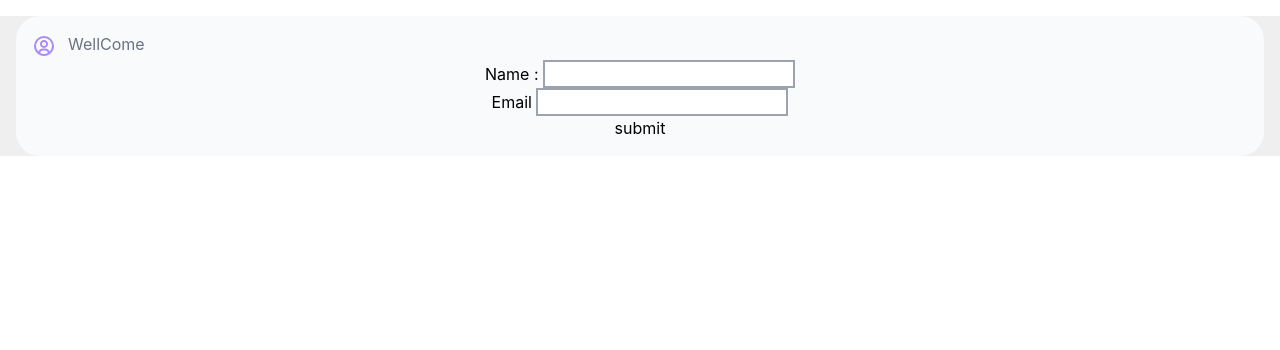
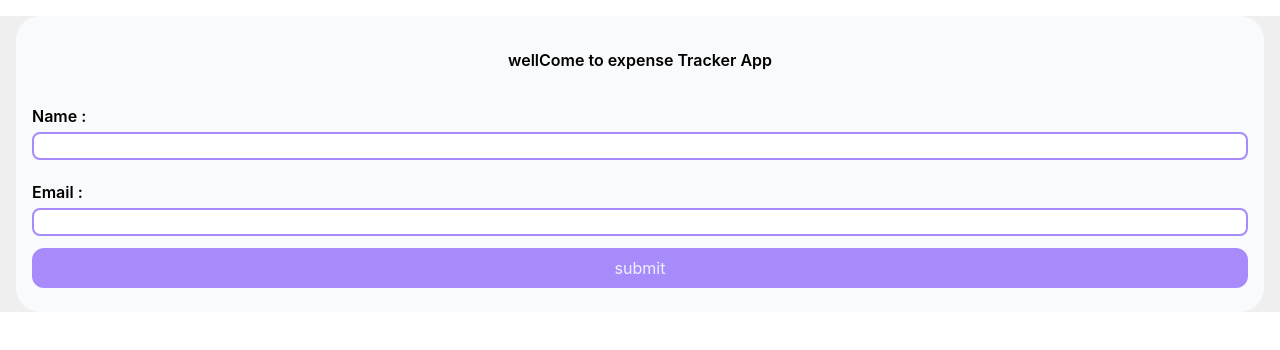
Before and after one commit to alireza921/ExpenseTracker, a React (Create React App) app: page /login in a window 1280 px wide. Shown: the top 350 px of the page. Built offline with nearby package versions, Linux system fonts and the light colour scheme.

Commit message:
updated navigation-homepage-Added addNewTransActionPage

```diff
--- a/src/App.css
+++ b/src/App.css
@@ -1,4 +1,4 @@
 .App {
-  text-align: center;
+  /* text-align: center; */
   background-color: #efefef;
 }
--- a/src/Components/navigation/navigation.js
+++ b/src/Components/navigation/navigation.js
@@ -14,8 +14,13 @@ const Navigation = () => {
   };
 
   return (
+    <section>
+      <h2 className="my-4 font-semibold text-center"> wellCome to expense Tracker App </h2>
+
       <header className='flex  justify-between items-center '>
-      <aside className='flex  justify-start items-center'>
+        <aside>
+          {auth && (
+            <div className='flex  justify-start items-center'>
               <div>
                 <BiUserCircle className='text-2xl text-violet-400 ' />
               </div>
@@ -23,6 +28,8 @@ const Navigation = () => {
                 <h3 className='text-gray-500 mb- '> WellCome </h3>
                 <p className='font-bold mb-1'>{auth.name}</p>
               </div>
+            </div>
+          )}
         </aside>
         <div>
           {auth && (
@@ -32,6 +39,7 @@ const Navigation = () => {
           )}
         </div>
       </header>
+    </section>
   );
 };
 
--- a/src/pages/add New TransAction/addNewTransAction.js
+++ b/src/pages/add New TransAction/addNewTransAction.js
@@ -1,9 +1,25 @@
+import { useState } from "react";
+
 const AddNewTransAction = () => {
-    return (
-        <div>
-            create trans action
+    const[transAction, setTransAction] = useState(0)
+    const transActionHandler = (e) => {
+        setTransAction(e.target.value)
+    }
+  return (
+    <div>
+      <h3>add Expense</h3>
+      <form>
+        <div >
+          <label> amount </label>
+          <input type='number' onChange={transActionHandler} />
         </div>
-     );
-}
+        <div className="flex justify-around">
+          <button className="text-red-500 border border-solid border-red-500 rounded-lg p-1 outline-none"> expense </button>
+          <button className="text-green-500 border border-solid border-green-500 rounded-lg p-1 outline-none"> income </button>
+        </div>
+      </form>
+    </div>
+  );
+};
 
 export default AddNewTransAction;
--- a/src/pages/home/homePage.js
+++ b/src/pages/home/homePage.js
@@ -7,6 +7,10 @@ const HomePage = () => {
   return (
     <section>
       {auth ? <Home /> : <Link to='/login'> dont Login yet ?</Link>}
+      <div className="flex justify-between my-1">
+        <h2 > transAction</h2>
+        <p> view all </p>
+      </div>
     </section>
   );
 };
--- a/src/pages/loginPage/loginPage.js
+++ b/src/pages/loginPage/loginPage.js
@@ -24,29 +24,30 @@ const LoginPage = () => {
     })
     navigate('/')
   };
+
   return (
     <form onSubmit={submitFormHandler}>
-      <div>
-        <label> Name : </label>
+      <div className="my-4">
+        <label className="font-semibold "> Name : </label>
         <input
           type='text'
           onChange={changeHandler}
           value={login.name}
           name='name'
-          className='border-2 border-gray-400'
+          className='border-2 border-violet-400 rounded-lg px-1 outline-none w-full my-1 '
         />
       </div>
-      <div>
-        <label> Email </label>
+      <div >
+        <label className="font-semibold " > Email : </label>
         <input
           type='email'
           onChange={changeHandler}
           value={login.email}
           name='email'
-          className='border-2 border-gray-400'
+          className='border-2 border-violet-400 rounded-lg px-1 outline-none w-full my-1'
         />
       </div>
-      <button> submit </button>
+      <button className=" border-solid w-full bg-violet-400 p-2 text-indigo-50 my-2 rounded-xl"> submit </button>
     </form>
   );
 };
```
Lines whose indentation alone changed are shown as unchanged.
